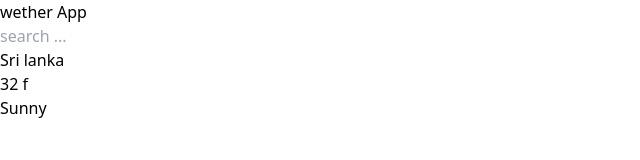
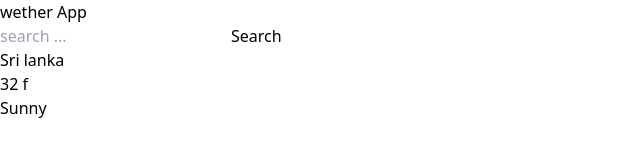
Before and after one commit to hasithamanohara/wether_loons_lab, a React (Create React App) app: page / in a window 1280 px wide. Shown: the top 160 px of the page, without its empty margins (0-640 px from the left). Built offline with nearby package versions, Linux system fonts and the light colour scheme.

Commit message:
fetch_data

```diff
--- a/src/App.js
+++ b/src/App.js
@@ -1,14 +1,19 @@
 import { useState } from "react";
 
 const api = {
-  key: "e8810468276983ffcf039ee331d5a392",
-  base: "http://api.openweathermap.org/data/2.5",
+  key: "7d4f151c7d97b3c9b10ce95280eac359",
+  base: "api.openweathermap.org/data/2.5",
 };
 
-
 function App() {
-
-  const { Search, setSearch } = useState("");
+  const [Search, setSearch] = useState("");
+  const searchPress = () => {
+    fetch(`${api.base}weather?q=${Search},&units=metric&APPID=${api.key}`)
+      .then((response) => response.json())
+      .then((result) => {
+        console.log(result);
+      });
+  };
 
   return (
     <div>
@@ -24,6 +29,7 @@ function App() {
           placeholder="search ..."
           onChange={(e) => setSearch(e.target.value)}
         />
+        <button onClick={searchPress}>Search</button>
       </div>
 
       {/* location */}
```
